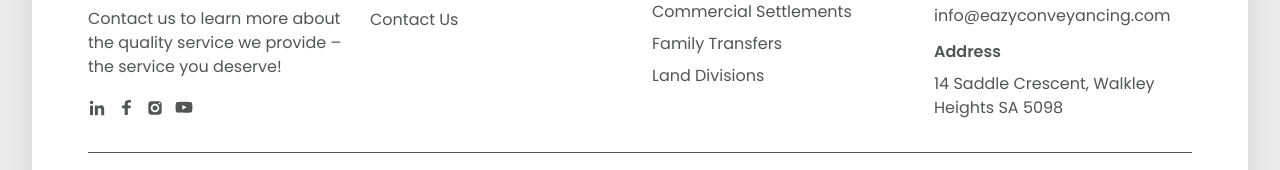
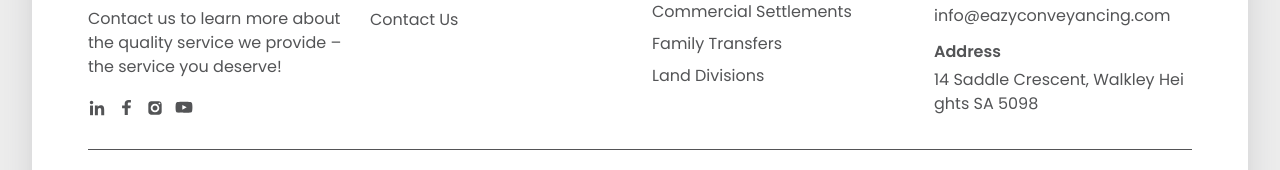
Before and after one commit to techbase2brand/easy-conveyancing, a Next.js app: page / in a window 1280 px wide. Shown: the part 5413-5583 px from the top of the page. Built offline with nearby package versions, Linux system fonts and the light colour scheme.

Commit message:
fix address issue

```diff
--- a/app/component/Footer.tsx
+++ b/app/component/Footer.tsx
@@ -161,7 +161,9 @@ const Footer = ({ description }: FooterProps) => {
             </div>
             <div className='list-itemed'>
                 <h4 className='text-sm font-semibold text-secondary text-sm md:text-base pb-1'>Address</h4>
-                <p className='text-sm text-secondary mt-1 text-sm md:text-base'>14 Saddle Crescent, Walkley Heights SA 5098</p>
+                <Link href="https://www.google.com/maps/dir//14+Saddle+Cres,+Walkley+Heights+SA+5098,+Australia/data=!4m6!4m5!1m1!4e2!1m2!1m1!1s0x6ab0b5d95d3b5c85:0xa01d034558ff09f3?sa=X&ved=1t:707&ictx=111" className='text-sm text-secondary hover:underline hover:text-primary transition-all block break-all text-sm md:text-base' target="_blank" rel="noopener noreferrer">
+                    14 Saddle Crescent, Walkley Heights SA 5098
+                </Link>
             </div>
         </div>
     );
```
